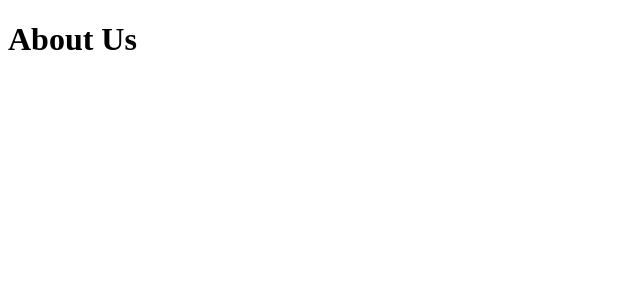
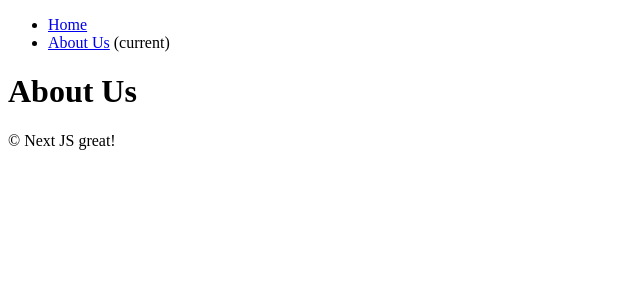
Before and after one commit to bona1122/nextjs14_study, a Next.js app: page /about-us in a window 1280 px wide. Shown: the top 300 px of the page, without its empty margins (0-640 px from the left). Built offline with nearby package versions, Linux system fonts and the light colour scheme.

Commit message:
Layouts and Layout Nesting

```diff
--- a/app/about-us/company/sales/page.tsx
+++ b/app/about-us/company/jobs/sales/page.tsx
@@ -1,3 +1,3 @@
 export default function Sales() {
-  return <h1>Sales</h1>;
+  return <h1>Sales jobs</h1>;
 }
--- /dev/null
+++ b/app/about-us/layout.tsx
@@ -0,0 +1,12 @@
+export default function AboutUsLayout({
+  children,
+}: {
+  children: React.ReactNode;
+}) {
+  return (
+    <div>
+      {children}
+      &copy; Next JS great!
+    </div>
+  );
+}
--- a/app/about-us/page.tsx
+++ b/app/about-us/page.tsx
@@ -1,3 +1,5 @@
 export default function AboutUs() {
-  return <h1>About Us</h1>;
+  return <div>
+    <h1>About Us</h1>
+  </div>
 }
--- a/app/layout.tsx
+++ b/app/layout.tsx
@@ -1,16 +1,21 @@
+import Navigation from "../components/navigation";
+
 export const metadata = {
-  title: 'Next.js',
-  description: 'Generated by Next.js',
-}
+  title: "Next.js",
+  description: "Generated by Next.js",
+};
 
 export default function RootLayout({
   children,
 }: {
-  children: React.ReactNode
+  children: React.ReactNode;
 }) {
   return (
     <html lang="en">
-      <body>{children}</body>
+      <body>
+        <Navigation />
+        {children}
+      </body>
     </html>
-  )
+  );
 }
--- a/app/page.tsx
+++ b/app/page.tsx
@@ -1,3 +1,7 @@
 export default function Page() {
-  return <h1>Hello!</h1>;
+  return (
+    <div>
+      <h1>Home</h1>
+    </div>
+  );
 }
--- /dev/null
+++ b/components/navigation.tsx
@@ -0,0 +1,20 @@
+"use client";
+
+import Link from "next/link";
+import { usePathname } from "next/navigation";
+
+export default function Navigation() {
+  const path = usePathname();
+  return (
+    <nav>
+      <ul>
+        <li>
+          <Link href="/">Home</Link> {path === "/" ? "(current)" : ""}
+        </li>
+        <li>
+          <Link href="/about-us">About Us</Link> {path === "/about-us" ? "(current)" : ""}
+        </li>
+      </ul>
+    </nav>
+  );
+}
```
Also changed, not shown: app/not-found.tsx (added, +7 -0 lines).
